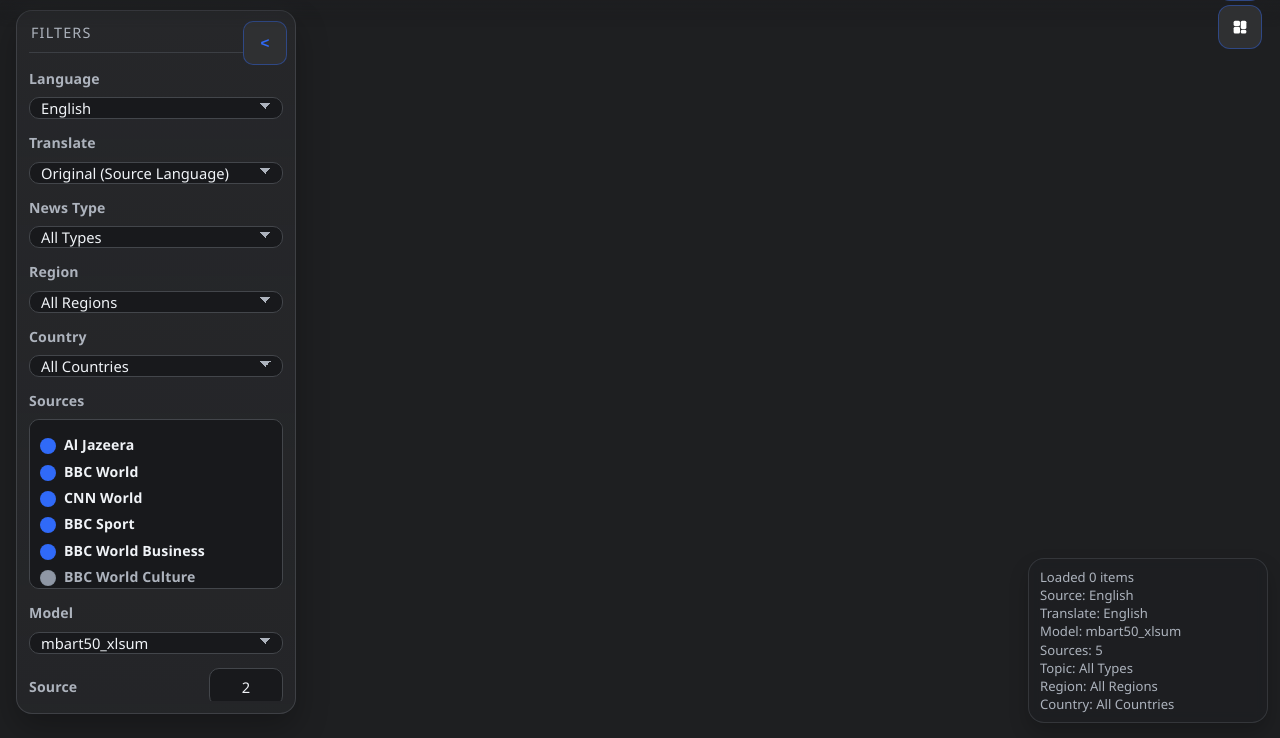
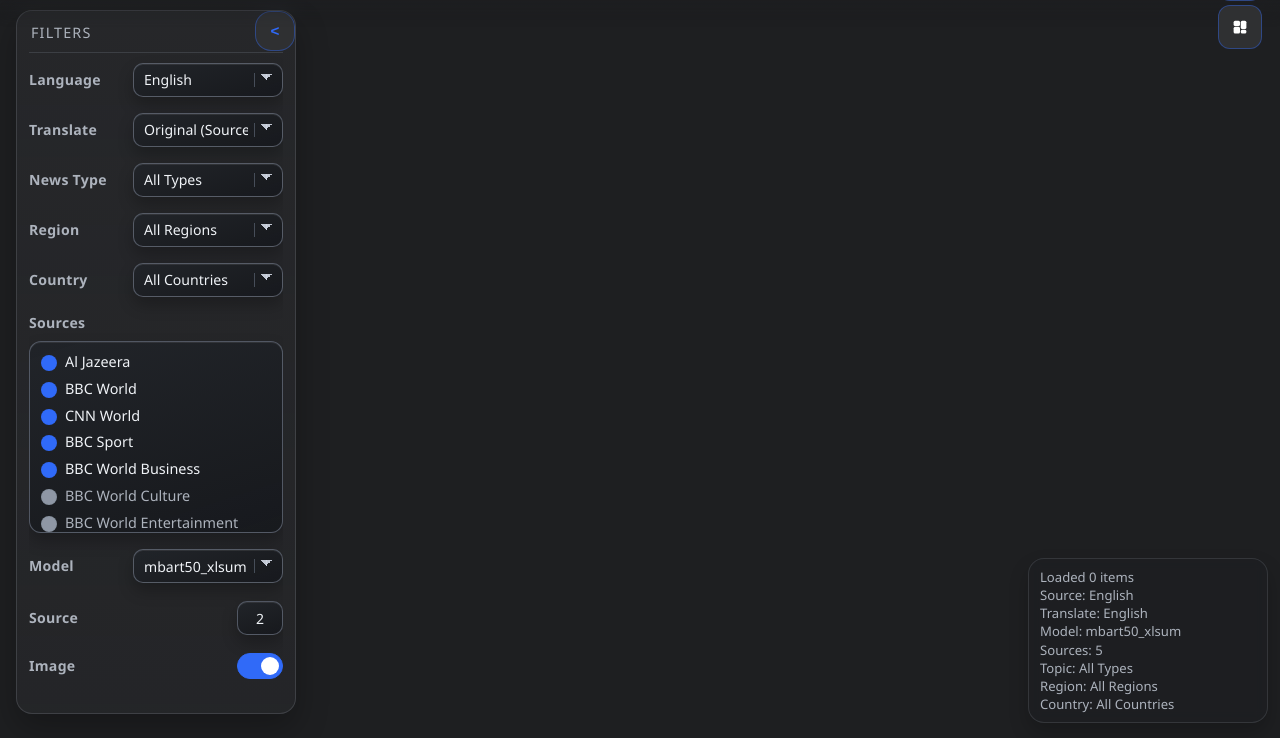
Before and after one commit to mskayacioglu/samurAI, a Flask app: page / in a window 1280 px wide. Shown: the part 65-803 px from the top of the page. Run offline with Flask 3, Linux system fonts and the light colour scheme; data that the repository does not hold is empty; some libraries are stand-ins or nearby versions.

Commit message:
panel ui güncellemeleri

```diff
--- a/app/static/styles.css
+++ b/app/static/styles.css
@@ -249,12 +249,12 @@ body.light-theme .column-toggle-btn {
 
 .panel-toggle-btn {
   position: absolute;
-  top: 10px;
-  right: 8px;
-  z-index: 3;
-  width: 44px;
-  height: 44px;
-  border-radius: 10px;
+  top: 0;
+  right: 0;
+  z-index: 4;
+  width: 40px;
+  height: 40px;
+  border-radius: 16px;
   border: 1px solid rgba(48, 106, 248, 0.42);
   background: rgb(47, 48, 50);
   color: var(--blue);
@@ -1000,42 +1000,77 @@ body.light-theme .rail-head {
 }
 
 .controls {
+  --control-label-width: 94px;
+  --inline-control-width: 46px;
   display: flex;
   flex-direction: column;
-  gap: 8px;
+  gap: 16px;
   min-height: 0;
 }
 
-.controls label {
-  margin-top: 6px;
+.control-field {
+  display: grid;
+  grid-template-columns: var(--control-label-width) minmax(0, 1fr);
+  align-items: center;
+  column-gap: 10px;
+}
+
+.control-field > label {
+  margin: 0;
   font-weight: 600;
   color: var(--muted);
-  letter-spacing: 0.01em;
+  letter-spacing: 0.02em;
   font-size: 0.88rem;
+  text-align: left;
+}
+
+.control-field > select,
+.control-field > .source-checklist {
+  width: 100%;
+  min-width: 0;
+  justify-self: stretch;
+}
+
+.control-field-list {
+  display: flex;
+  flex-direction: column;
+  align-items: stretch;
+  gap: 8px;
+}
+
+.control-field-list > label {
+  padding-top: 0;
 }
 
 .control-inline {
-  display: flex;
+  display: grid;
+  grid-template-columns: var(--control-label-width) minmax(0, 1fr);
   align-items: center;
-  justify-content: space-between;
   gap: 10px;
-  margin-top: 6px;
+  margin-top: 2px;
 }
 
 .control-inline > label {
-  margin-top: 0;
-  margin-right: 8px;
+  margin: 0;
+  font-weight: 600;
+  color: var(--muted);
+  letter-spacing: 0.02em;
+  font-size: 0.88rem;
+  text-align: left;
 }
 
 .control-inline-number input[type="number"] {
-  width: 74px;
-  min-width: 74px;
+  width: var(--inline-control-width);
+  max-width: var(--inline-control-width);
+  min-width: var(--inline-control-width);
   text-align: center;
-  margin-left: auto;
+  justify-self: end;
 }
 
 .control-inline-toggle .display-toggle {
-  margin-left: auto;
+  margin-left: 0;
+  width: var(--inline-control-width);
+  justify-self: end;
 }
 
 .control-inline-toggle .toggle-label {
@@ -1045,10 +1080,12 @@ body.light-theme .rail-head {
 .controls select,
 .controls input:not([type="checkbox"]),
 .controls button {
+  width: 100%;
+  min-width: 0;
   border-radius: 10px;
-  border: 1px solid var(--border);
-  padding: 0 11px;
-  font-size: 0.92rem;
+  border: 1px solid transparent;
+  padding: 0 10px;
+  font-size: 0.88rem;
   font-family: inherit;
   appearance: none;
   -webkit-appearance: none;
@@ -1056,43 +1093,133 @@ body.light-theme .rail-head {
 
 .controls select,
 .controls input:not([type="checkbox"]) {
-  height: 38px;
+  height: 34px;
   color: var(--text);
-  background: rgb(24, 25, 28);
+  background: linear-gradient(162deg, rgba(33, 36, 41, 0.98), rgba(23, 25, 29, 0.95));
+  border-color: rgba(122, 132, 149, 0.58);
+  box-shadow:
+    inset 0 1px 0 rgba(255, 255, 255, 0.08),
+    0 8px 16px rgba(0, 0, 0, 0.24);
   transition:
-    border-color 140ms ease,
-    box-shadow 140ms ease,
-    background-color 140ms ease,
-    color 140ms ease;
+    transform 160ms cubic-bezier(0.22, 1, 0.36, 1),
+    border-color 180ms ease,
+    box-shadow 180ms ease,
+    background-color 180ms ease,
+    color 180ms ease,
+    filter 180ms ease;
 }
 
 body.light-theme .controls select,
 body.light-theme .controls input:not([type="checkbox"]) {
-  background: rgb(255, 255, 255);
+  background: linear-gradient(162deg, rgba(255, 255, 255, 0.99), rgba(244, 247, 252, 0.98));
+  border-color: rgba(147, 161, 180, 0.62);
+  box-shadow:
+    inset 0 1px 0 rgba(255, 255, 255, 0.94),
+    0 8px 16px rgba(69, 93, 123, 0.16);
 }
 
 .controls select {
+  cursor: pointer;
   padding-right: 34px;
   background-image:
-    linear-gradient(45deg, transparent 50%, var(--muted) 50%),
-    linear-gradient(135deg, var(--muted) 50%, transparent 50%);
+    linear-gradient(45deg, transparent 50%, rgba(208, 215, 227, 0.92) 50%),
+    linear-gradient(135deg, rgba(208, 215, 227, 0.92) 50%, transparent 50%),
+    linear-gradient(to right, rgba(123, 135, 154, 0.46), rgba(123, 135, 154, 0.46)),
+    linear-gradient(162deg, rgba(33, 36, 41, 0.98), rgba(23, 25, 29, 0.95));
   background-position:
-    calc(100% - 16px) calc(50% - 2px),
-    calc(100% - 11px) calc(50% - 2px);
-  background-size: 6px 6px, 6px 6px;
+    calc(100% - 15px) calc(50% - 3px),
+    calc(100% - 10px) calc(50% - 3px),
+    calc(100% - 27px) 50%,
+    0 0;
+  background-size:
+    6px 6px,
+    6px 6px,
+    1px 14px,
+    100% 100%;
   background-repeat: no-repeat;
+}
+
+body.light-theme .controls select {
+  background-image:
+    linear-gradient(45deg, transparent 50%, rgba(87, 103, 125, 0.92) 50%),
+    linear-gradient(135deg, rgba(87, 103, 125, 0.92) 50%, transparent 50%),
+    linear-gradient(to right, rgba(123, 142, 170, 0.42), rgba(123, 142, 170, 0.42)),
+    linear-gradient(162deg, rgba(255, 255, 255, 0.99), rgba(244, 247, 252, 0.98));
 }
 
 .controls select:hover,
 .controls input:not([type="checkbox"]):hover {
-  border-color: rgba(48, 106, 248, 0.45);
+  border-color: rgba(67, 131, 250, 0.74);
+  box-shadow:
+    inset 0 1px 0 rgba(255, 255, 255, 0.1),
+    0 11px 20px rgba(0, 0, 0, 0.3);
+  transform: translateY(-1px);
+  filter: brightness(1.02);
+}
+
+.controls select:active,
+.controls input:not([type="checkbox"]):active {
+  transform: scale(0.995);
 }
 
 .controls select:focus-visible,
 .controls input:not([type="checkbox"]):focus-visible {
   outline: none;
-  border-color: rgba(48, 106, 248, 0.85);
-  box-shadow: 0 0 0 3px rgba(48, 106, 248, 0.2);
+  border-color: rgba(87, 147, 255, 0.92);
+  box-shadow:
+    0 0 0 3px rgba(48, 106, 248, 0.24),
+    0 14px 24px rgba(10, 15, 28, 0.38);
+  transform: translateY(-1px);
+}
+
+.controls select:open {
+  border-color: rgba(87, 147, 255, 0.94);
+  box-shadow:
+    0 0 0 3px rgba(48, 106, 248, 0.22),
+    0 16px 26px rgba(10, 15, 28, 0.45);
+  filter: brightness(1.04);
+}
+
+body.light-theme .controls select:open {
+  box-shadow:
+    0 0 0 3px rgba(48, 106, 248, 0.18),
+    0 14px 24px rgba(69, 93, 123, 0.23);
+}
+
+.controls select option {
+  font-size: 0.92rem;
+  padding: 10px 12px;
+  color: var(--text);
+  background: rgb(28, 31, 37);
+  transform-origin: left center;
+  animation: option-shrink 140ms cubic-bezier(0.22, 1, 0.36, 1) both;
+}
+
+.controls select option:hover {
+  background: rgba(48, 106, 248, 0.34);
+  color: rgb(245, 248, 255);
+  animation: option-grow 180ms cubic-bezier(0.18, 0.88, 0.32, 1.22) both;
+}
+
+.controls select option:checked {
+  color: rgb(255, 255, 255);
+  background: rgba(48, 106, 248, 0.48);
+  font-weight: 600;
+}
+
+body.light-theme .controls select option {
+  color: rgb(28, 37, 49);
+  background: rgb(244, 247, 252);
+}
+
+body.light-theme .controls select option:hover {
+  background: rgba(48, 106, 248, 0.22);
+  color: rgb(18, 27, 41);
+}
+
+body.light-theme .controls select option:checked {
+  color: rgb(14, 22, 35);
+  background: rgba(48, 106, 248, 0.3);
 }
 
 .controls input[type="number"]:not([type="checkbox"]) {
@@ -1109,15 +1236,22 @@ body.light-theme .controls input:not([type="checkbox"]) {
   min-height: 170px;
   max-height: 24vh;
   overflow: auto;
-  padding: 10px 10px;
+  padding: 11px 11px;
   scrollbar-width: thin;
-  border-radius: 10px;
-  border: 1px solid var(--border);
-  background: rgb(24, 25, 28);
+  border-radius: 12px;
+  border: 1px solid rgba(122, 132, 149, 0.58);
+  background: linear-gradient(162deg, rgba(33, 36, 41, 0.98), rgba(23, 25, 29, 0.95));
+  box-shadow:
+    inset 0 1px 0 rgba(255, 255, 255, 0.08),
+    0 8px 16px rgba(0, 0, 0, 0.24);
 }
 
 body.light-theme .source-checklist {
-  background: rgb(255, 255, 255);
+  border-color: rgba(147, 161, 180, 0.62);
+  background: linear-gradient(162deg, rgba(255, 255, 255, 0.99), rgba(244, 247, 252, 0.98));
+  box-shadow:
+    inset 0 1px 0 rgba(255, 255, 255, 0.94),
+    0 8px 16px rgba(69, 93, 123, 0.16);
 }
 
 .source-option {
--- a/app/templates/index.html
+++ b/app/templates/index.html
@@ -71,6 +71,7 @@
             <p>Filters</p>
           </div>
           <section class="controls">
+            <div class="control-field control-field-select">
               <label for="language">Language</label>
               <select id="language">
                 {% for key, language in languages.items() %}
@@ -79,7 +80,9 @@
                 </option>
                 {% endfor %}
               </select>
+            </div>
 
+            <div class="control-field control-field-select">
               <label for="outputLanguage">Translate</label>
               <select id="outputLanguage">
                 <option value="__source__">Original (Source Language)</option>
@@ -87,19 +90,29 @@
                 <option value="{{ key }}">{{ language.name }}</option>
                 {% endfor %}
               </select>
+            </div>
 
+            <div class="control-field control-field-select">
               <label for="topic">News Type</label>
               <select id="topic"></select>
+            </div>
 
+            <div class="control-field control-field-select">
               <label for="region">Region</label>
               <select id="region"></select>
+            </div>
 
+            <div class="control-field control-field-select">
               <label for="country">Country</label>
               <select id="country"></select>
+            </div>
 
+            <div class="control-field control-field-list">
               <label for="sources">Sources</label>
               <div id="sources" class="source-checklist"></div>
+            </div>
 
+            <div class="control-field control-field-select">
               <label for="model">Model</label>
               <select id="model">
                 {% for key, _ in models.items() %}
@@ -108,6 +121,7 @@
                 </option>
                 {% endfor %}
               </select>
+            </div>
 
             <div class="control-inline control-inline-number">
               <label for="limit">Source</label>
```
Also changed, not shown: other parts of app/static/styles.css (+50 -6 lines). Lines whose indentation alone changed are shown as unchanged.
